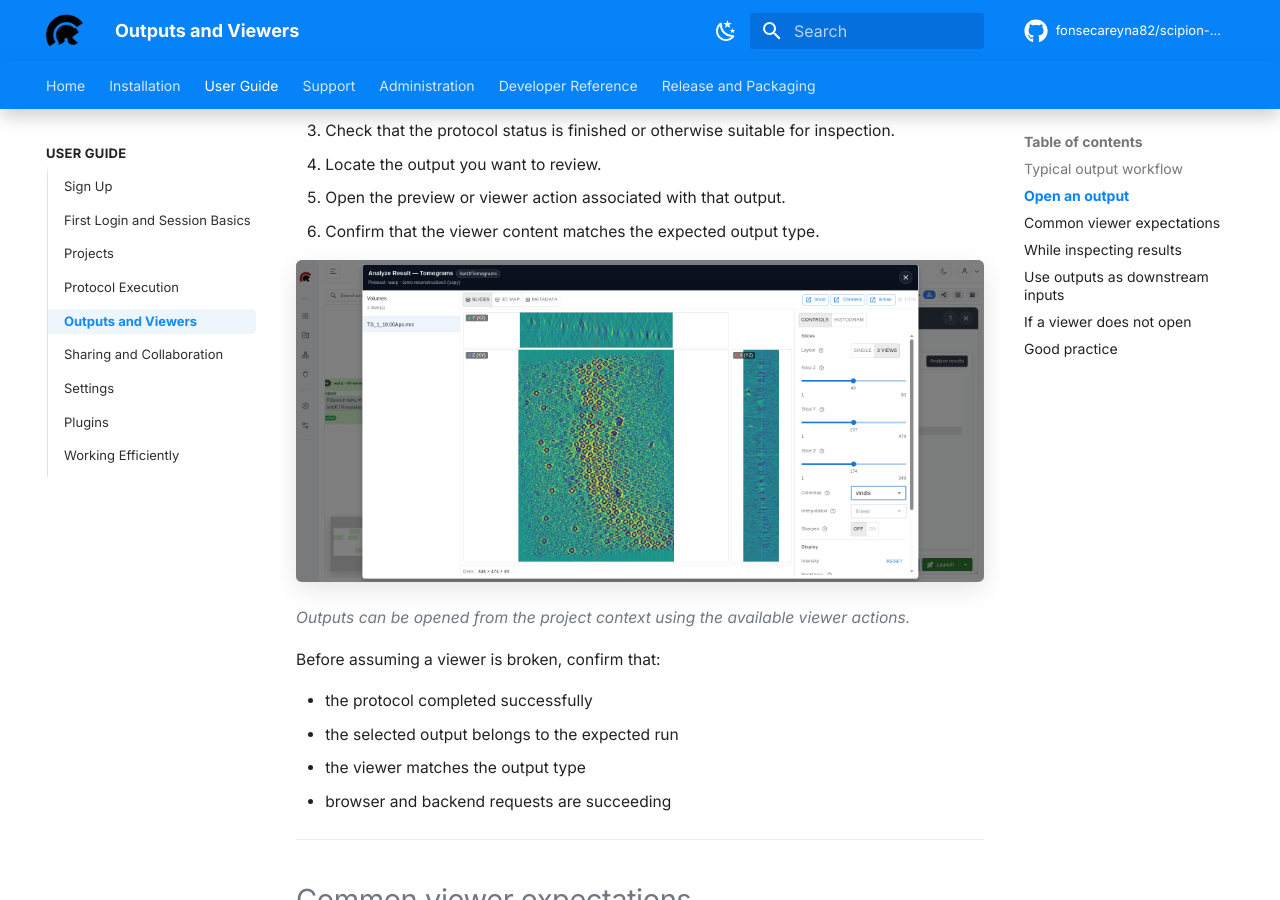
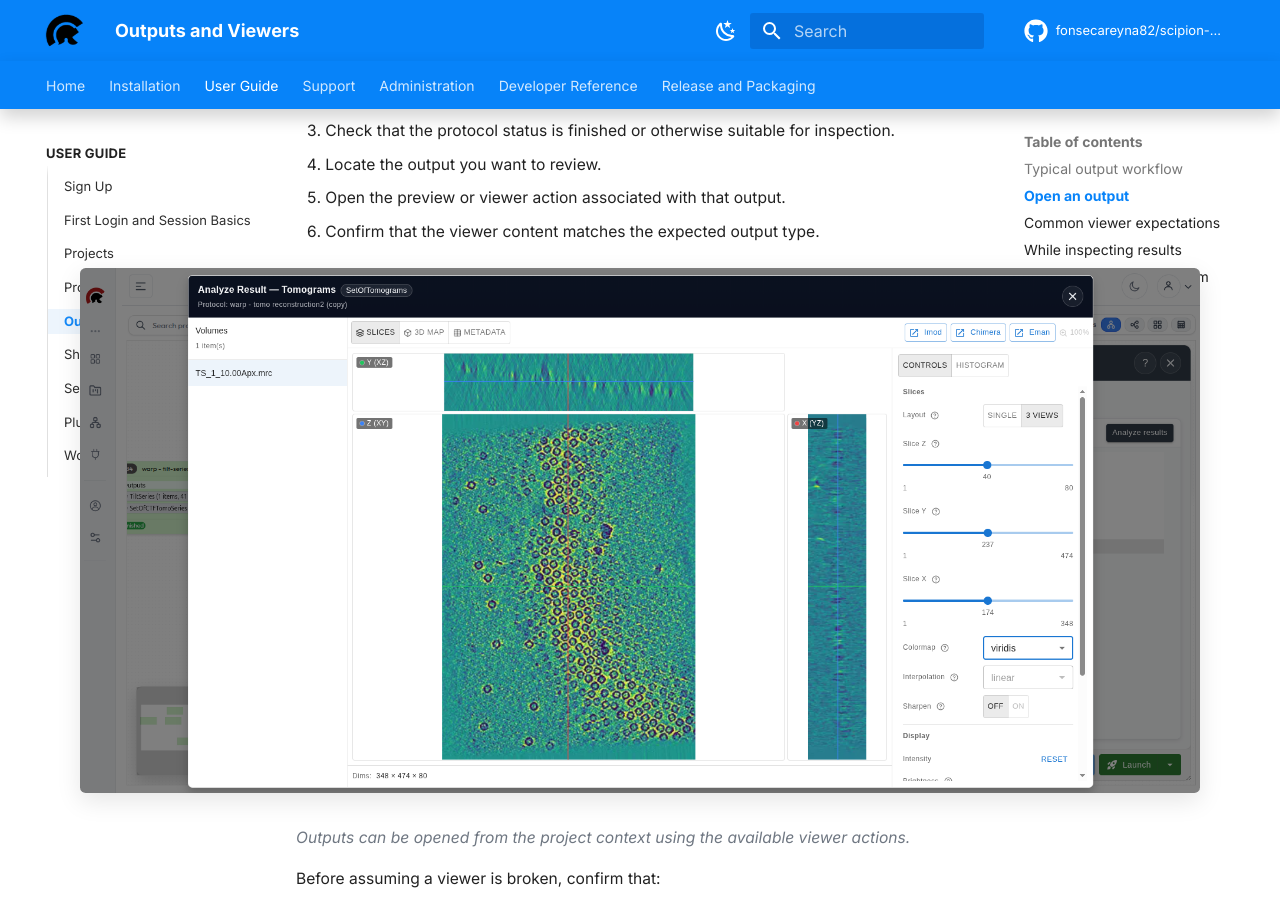
Before and after one commit to fonsecareyna82/scipion-docs, an MkDocs documentation site: the page built from docs/user-guide/outputs.md, in a window 1280 px wide and 900 px high, scrolled down 683 px. Built offline with MkDocs 1.6.1 and Material for MkDocs 9.7.7, drawn with Linux system fonts in a browser that asks for light colours; comment, search, counter and statistics services are not loaded; the version menu is left out.

Commit message:
Improve output screenshots

```diff
--- a/docs/user-guide/outputs.md
+++ b/docs/user-guide/outputs.md
@@ -25,7 +25,7 @@
 5. Open the preview or viewer action associated with that output.
 6. Confirm that the viewer content matches the expected output type.
 
-![Outputs viewer dialog](../assets/images/screenshots/user-guide/outputs-viewer-dialog.png)
+<img src="../../assets/images/screenshots/user-guide/outputs-viewer-dialog.png" alt="Outputs viewer dialog" style="display:block;width:min(1120px,calc(100vw - 2rem));max-width:none;height:auto;margin:1.2rem 0 1.6rem 50%;transform:translateX(-50%);" />
 
 *Outputs can be opened from the project context using the available viewer actions.*
 
@@ -51,7 +51,7 @@
 - CTF tomography viewers
 - generic file previews
 
-![Metadata viewer table](../assets/images/screenshots/user-guide/metadata-viewer-table.png)
+<img src="../../assets/images/screenshots/user-guide/metadata-viewer-table.png" alt="Metadata viewer table" style="display:block;width:min(1120px,calc(100vw - 2rem));max-width:none;height:auto;margin:1.2rem 0 1.6rem 50%;transform:translateX(-50%);" />
 
 *Metadata outputs can be inspected in a table-oriented viewer.*
 
```
